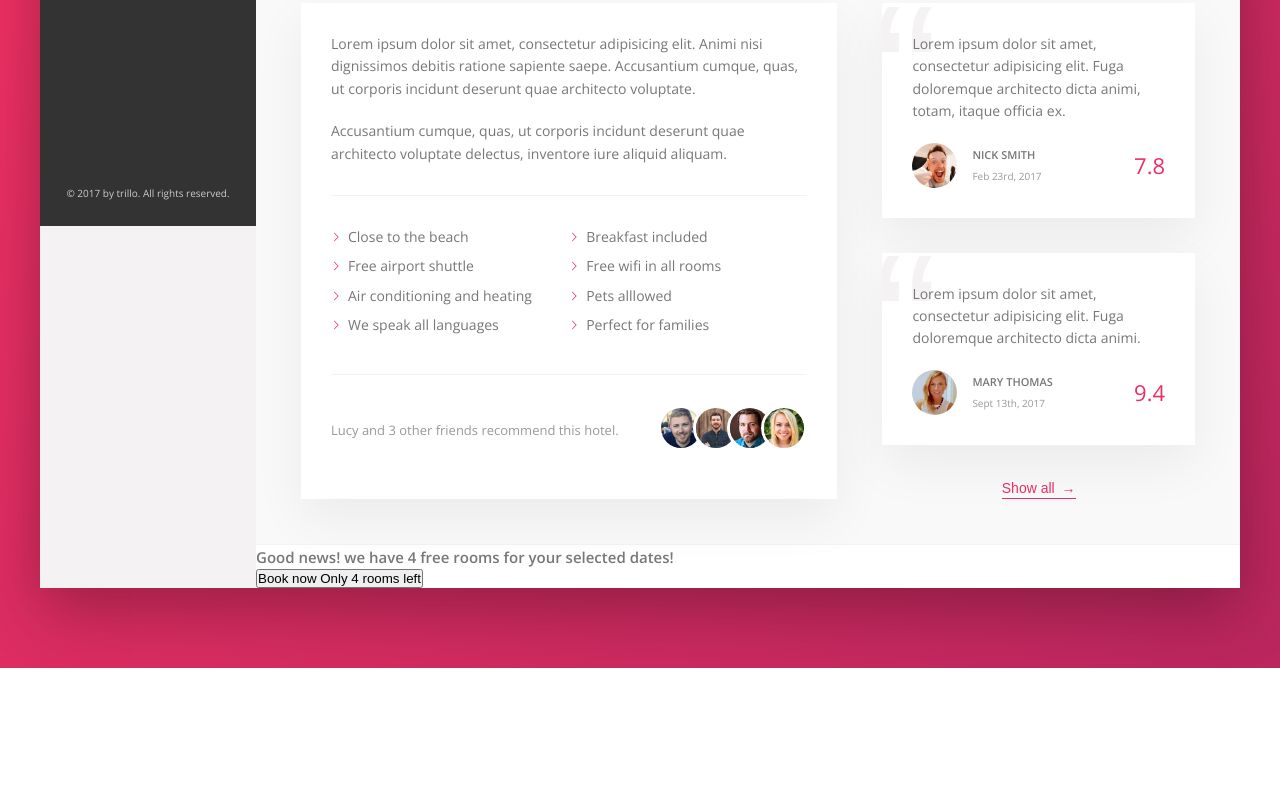
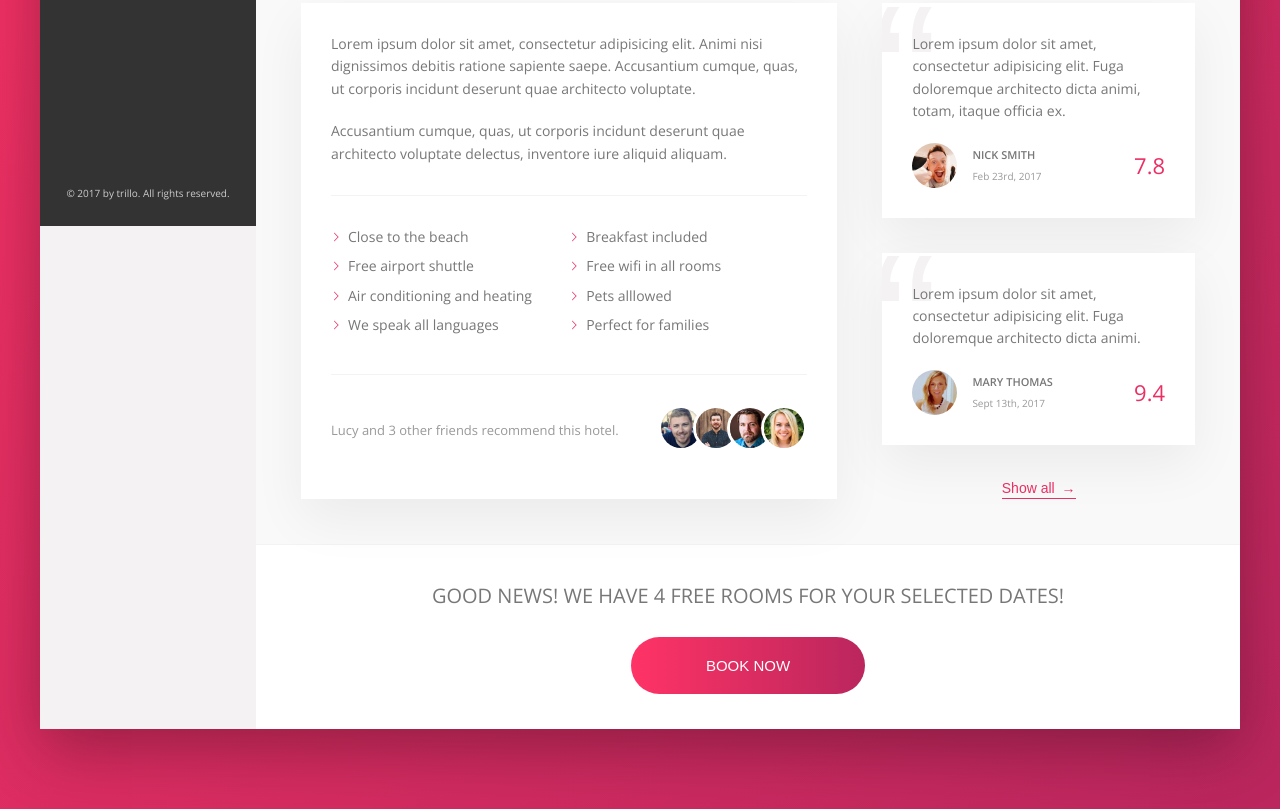
Before and after one commit to amritpoudel11/Trillo-Project, a website: page index.html in a window 1280 px wide. Shown: the part 644-1453 px from the top of the page. Before the commit the page ends 1312 px from the top, so only its background shows below. Drawn offline with nearby package versions, Linux system fonts and the light colour scheme.

Commit message:
add style to the call to action section and button in it

```diff
--- a/sass/_components.scss
+++ b/sass/_components.scss
@@ -412,3 +412,63 @@
         z-index: 1;
     }
 }
+
+/////////////
+// Call to Action
+.cta{
+    padding: 3.5rem 0;
+    text-align: center;
+
+    &__book-now{
+        font-size: 2rem;
+        font-weight: 300;
+        text-transform: uppercase;
+        margin-bottom: 2.5rem;
+    }
+}
+/////////////
+//cta- button
+.btn{
+    font-size: 1.5rem;
+    font-weight: 300;
+    text-transform: uppercase;
+    border-radius: 100px;
+    border: none;
+    background-image: linear-gradient(to right, var(--color-primary-light), var(--color-primary-dark));
+    color: #fff;
+    position: relative;
+    overflow: hidden;
+    cursor: pointer;
+
+    & > * {
+        display: inline-block;
+        height: 100%;
+        width: 100%;
+        transition: all .2s;
+    }
+
+    &__visible{
+
+        padding: 2rem 7.5rem;
+    }
+    &__invisible{
+        position: absolute;
+        padding: 2rem 0;
+        left: 0;
+        top: -100%;
+    }
+
+    &:hover{
+        background-image: linear-gradient(to left, var(--color-primary-light), var(--color-primary-dark));
+    }
+    &:hover  &__visible{
+          transform: translateY(100%);
+        }
+    &:hover &__invisible{
+        top: 0;
+    }
+    &:focus{
+        outline: none;
+        animation: pulsate 1s infinite;
+    }
+}
```
Also changed, not shown: css/style.css.
